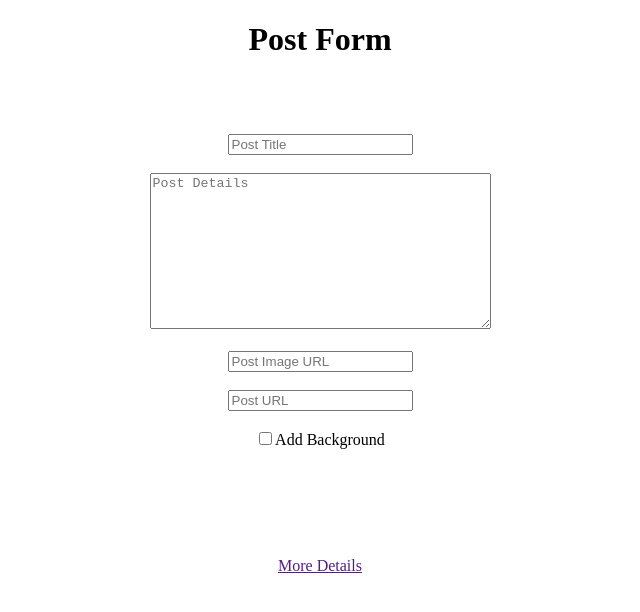
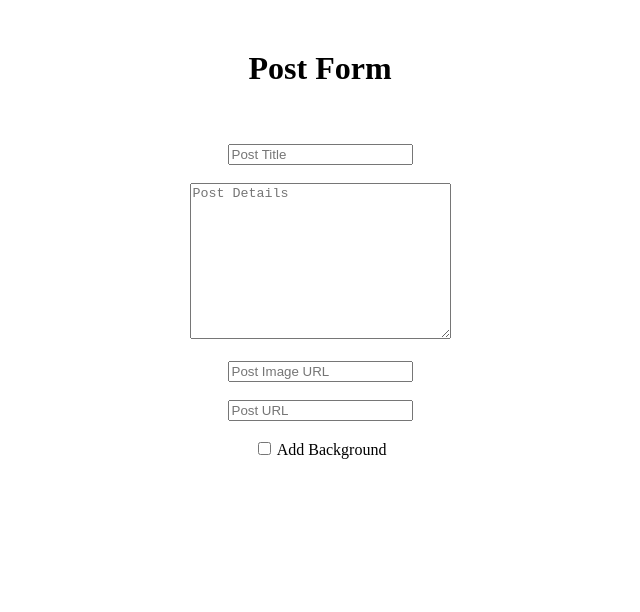
Before and after one commit to barbellfan/AngIntro, an Angular app: page / in a window 1280 px wide. Shown: the top 612 px of the page, without its empty margins (320-960 px from the left). Built offline with nearby package versions, Linux system fonts and the light colour scheme.

Commit message:
Enter instructor's solution. I forgot so much after not studying for a week.

```diff
--- a/src/app/app.component.css
+++ b/src/app/app.component.css
@@ -1,3 +1,10 @@
-.center {
+.form-area,
+.preview-area {
+  margin-top: 50px;
   text-align: center;
 }
+
+.add-background {
+  background-color: yellow;
+  padding: 10px;
+}
--- a/src/app/app.component.html
+++ b/src/app/app.component.html
@@ -1,22 +1,20 @@
-<h1 class="center">Post Form</h1>
-<div class="center">&nbsp;</div>
-<div class="center">&nbsp;</div>
-<div class="center">&nbsp;</div>
-<div class="center"><input type="text" placeholder="Post Title" [(ngModel)]="postFormText"></div>
-<div class="center">&nbsp;</div>
-<div class="center"><textarea cols="40" rows="10" placeholder="Post Details" [(ngModel)]="postDetailsText"></textarea></div>
-<div class="center">&nbsp;</div>
-<div class="center"><input type="text" placeholder="Post Image URL" [(ngModel)]="postImageUrl"></div>
-<div class="center">&nbsp;</div>
-<div class="center"><input type="text" placeholder="Post URL" [(ngModel)]="postUrl"></div>
-<div class="center">&nbsp;</div>
-<div class="center"><input type="checkbox" [(ngModel)]='isChecked' (change)="toggleChecked($event)">Add Background</div>
-<div class="center">&nbsp;</div>
-<div class="center">&nbsp;</div>
-<div class="center"><label style="background-color: [myColor];">{{ postFormText }}</label></div>
-<div class="center">&nbsp;</div>
-<div class="center"><label>{{ postDetailsText }}</label></div>
-<div class="center">&nbsp;</div>
-<div class="center"><img src="{{ postImageUrl }}" alt=""></div>
-<div class="center">&nbsp;</div>
-<div class="center" style="border: 1px;"><a href="{{ postUrl }}" target="_blank">More Details</a></div>
+<div class="form-area" >
+  <h1>Post Form</h1>
+  <br><br>
+  <input type="text" placeholder="Post Title" [(ngModel)]="postTitle">
+  <br><br>
+  <textarea cols="30" rows="10" placeholder="Post Details" [(ngModel)]="postDetails"></textarea>
+  <br><br>
+  <input type="text" placeholder="Post Image URL" [(ngModel)]="imageURL">
+  <br><br>
+  <input type="text" placeholder="Post URL" [(ngModel)]="postURL">
+  <br><br>
+  <input type="checkbox" [(ngModel)]="addBackground"> Add Background
+  <br><br>
+</div>
+<div class="preview-area">
+  <img [src]="imageURL" alt="">
+  <h1><span [class.add-background]="addBackground">{{postTitle}}</span></h1>
+  <p>{{postDetails}}</p>
+  <a [href]="postURL" target="_blank" [style.display]="postURL ? 'block' : 'none'">More Details</a>
+</div>
--- a/src/app/app.component.ts
+++ b/src/app/app.component.ts
@@ -8,23 +8,11 @@
   styleUrls: ['./app.component.css']
 })
 export class AppComponent {
-  postFormText: string = '';
-  postDetailsText: string = '';
-  postImageUrl: string = '';
-  postUrl: string = '';
-  myColor: string = 'yellow';
-  isChecked: boolean = false;
-
-  toggleChecked($event: Event) {
-    if (this.isChecked) {
-      this.myColor = 'yellow';
-    } else {
-      this.myColor = 'white';
-    }
-
-    this.isChecked = !this.isChecked;
-  }
+  postTitle: string = '';
+  postDetails: string = '';
+  imageURL: string = '';
+  postURL: string = '';
+  addBackground: boolean = false;
 }
-// finish up the task, then check the solution video
 // sample image link
 // https://smaller-pictures.appspot.com/images/dreamstime_xxl_65780868_small.jpg
```
